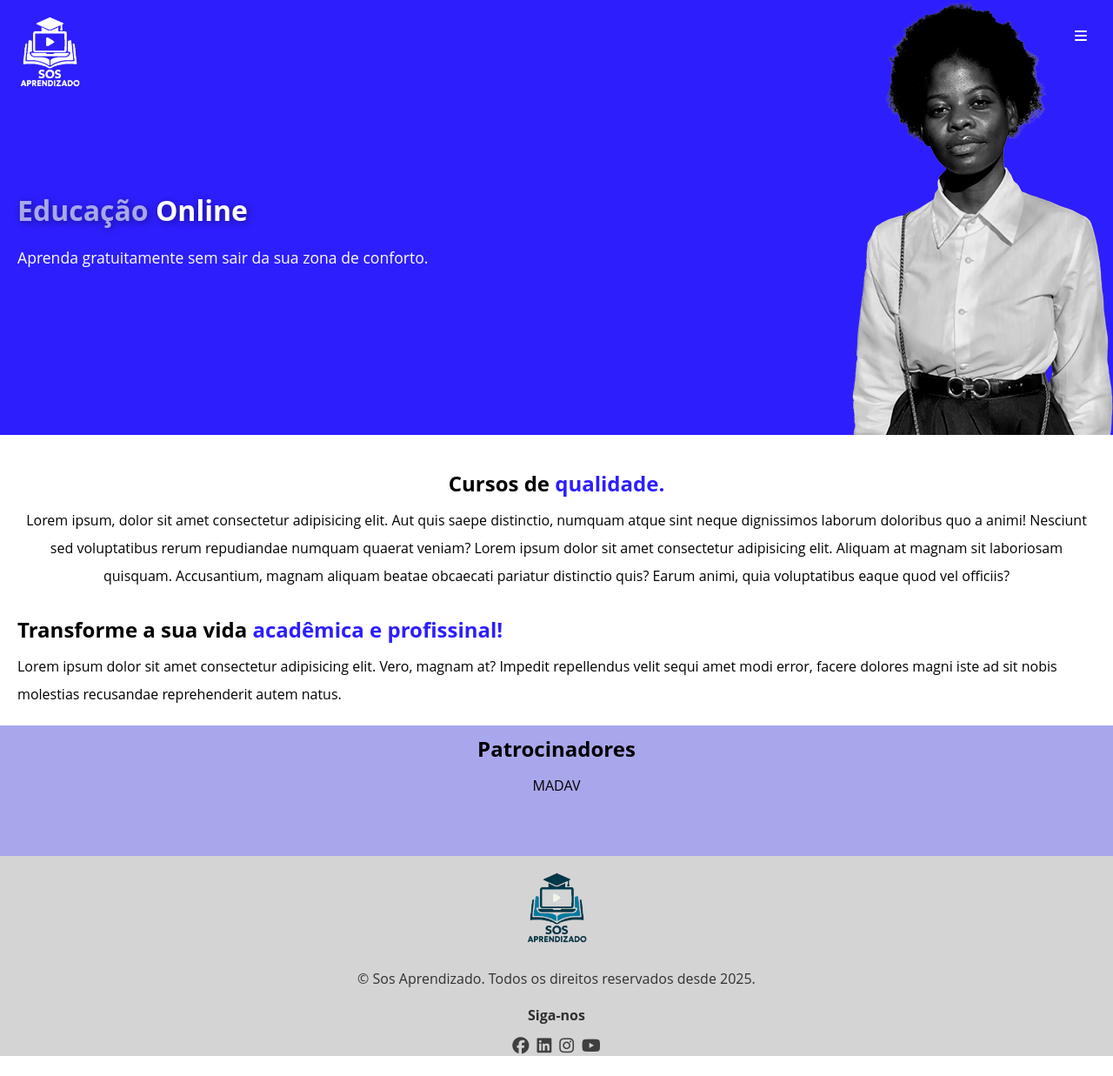
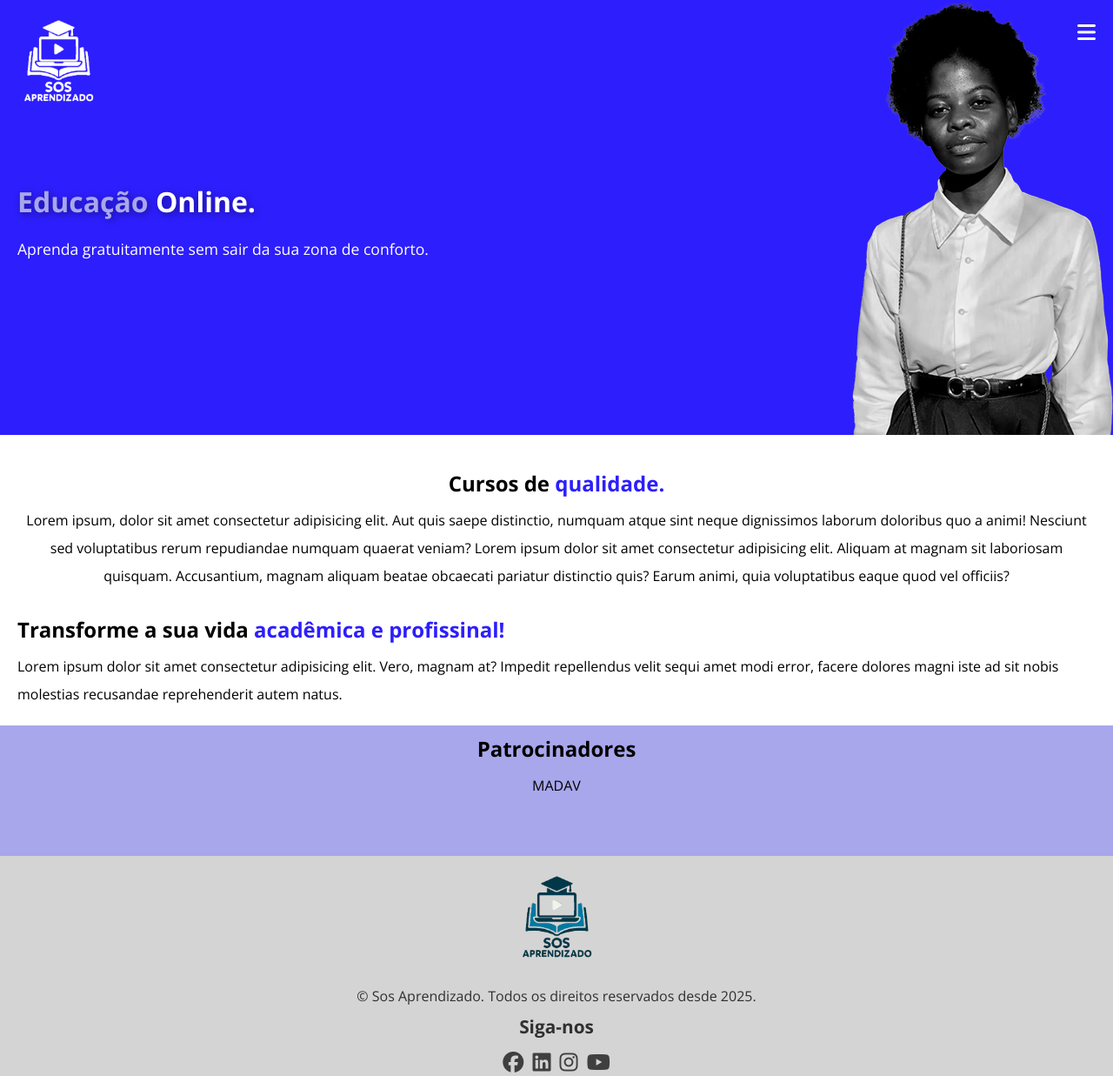
Before and after one commit to vitucho6/Sos-Aprendizado, a plain HTML site: page index.html in a window 1280 px wide. Shown: the whole page at 87% size. Before the commit the page ends 1215 px from the top, so only its background shows below. Drawn offline with nearby package versions, Linux system fonts and the light colour scheme.

Commit message:
actualização  com o Open Sans

```diff
--- a/estilos/index.css
+++ b/estilos/index.css
@@ -1,10 +1,14 @@
 @charset "UTF-8";
+
+
+@import url('https://fonts.googleapis.com/css2?family=Bebas+Neue&family=Bodoni+Moda:ital,opsz,wght@0,6..96,400..900;1,6..96,400..900&family=Open+Sans:ital,wght@0,300..800;1,300..800&family=Passion+One:wght@400;700;900&family=Sriracha&family=Work+Sans:ital,wght@0,100..900;1,100..900&display=swap');
 
 *{
     padding: 0px;
     margin: 0px;
     box-sizing: border-box;
 }
+
 
 :root{
     --fundo-topo: rgba(17, 0, 253, 0.884);
@@ -35,20 +39,21 @@ header > div#topo-container{
     display: flex;
     flex-flow: row nowrap;
     justify-content: space-between;
+    align-items: center;
     color: var(--texto-alternativo);
+
 }
 
 
 img{
-    width: 115px;
+    width: 135px;
 }
 
 header div#menu{
     position: absolute;
-    width: 170px;
     top: 0px;
     right: 0px;
-
+    align-self: flex-end;
 
 
 
@@ -63,16 +68,16 @@ header div#navegacao {
     padding: 10px;
     background-color: var(--fundo-principal);
 
+
 }
 
 
 
 header div#openmenu{
-    display: block;
     cursor: pointer;
     text-align: right;
-    padding: 30px;
-
+    font-size: 1.5em;
+    padding: 20px;
 
 
 }
@@ -82,7 +87,7 @@ header div#closemenu{
     cursor: pointer;
     padding: 10px;
     text-align: left;
-    color: var(--fundo-topo);
+    color: rgb(1, 3, 97);
     font-weight: bold;
 }
 
@@ -115,7 +120,7 @@ header div#navegacao li a{
 
 header div#info > h1{
     padding: 20px;
-    padding-top: 100px;
+    padding-top: 70px;
     font-size: 2em;
     text-shadow: 2px 2px 8px rgba(0, 0, 0, 0.418);
     color: var(--texto-alternativo);
@@ -185,12 +190,17 @@ aside h1{
 
 footer{
     background-color: rgba(194, 194, 194, 0.705);
-    height: 230px;
+    height: 100%;
     color: rgb(48, 48, 48);
     text-align: center;
+    font-size: 1em;
 
 }
 
+footer h1{
+    padding-bottom: 10px;
+    font-size: 1.3em;
+}
 footer p{
     padding-bottom: 10px;
     padding-top: 10px;
@@ -202,10 +212,11 @@ footer  div#redes a{
     transition: color 0.5s;
     padding: 0px 2px;
 
+
 }
 
 footer div#redes{
-    font-size: 1.2em;
+    font-size: 1.5em;
 }
 
 footer div#redes a:hover{
--- a/index.html
+++ b/index.html
@@ -16,7 +16,7 @@
             <div id="menu">
                 <div id="openmenu" onclick="abrir()"><i class="fa-solid fa-bars"></i></div>
                 <div id="navegacao">
-                    <div style="text-align: left;" id="closemenu" onclick="fechar()">X</div>
+                    <div style="text-align: left;" id="closemenu" onclick="fechar()"><i class="fa-solid fa-xmark"></i></div>
                     <ul>
                         <li><a href="cursos.html">Cursos</a></li>
                         <li><a href="sobrenos.html">Sobre Nós</a></li>
@@ -30,7 +30,7 @@
             </div>
         </div>
         <div id="info">
-            <h1><span>Educação</span> Online</h1>
+            <h1><span>Educação</span> Online.</h1>
             <p>Aprenda gratuitamente sem sair da sua zona de conforto.</p>
         </div>
     </header>
@@ -61,7 +61,7 @@
             <div><img src="imagens/logo-cores.png" alt="Logo - Sos Aprendizado"></div>
             <p>&copy; Sos Aprendizado. Todos os direitos reservados desde 2025.</p>
             <div>
-                <p><strong>Siga-nos</strong></p>
+                <h1><strong>Siga-nos</strong></h1>
                 <div id="redes">
                     <a href="#" target="_blank" rel="external"><i class="fa-brands fa-facebook"></i></a>
                     <a href="#" target="_blank" rel="external"><i class="fa-brands fa-linkedin"></i></a>
```
